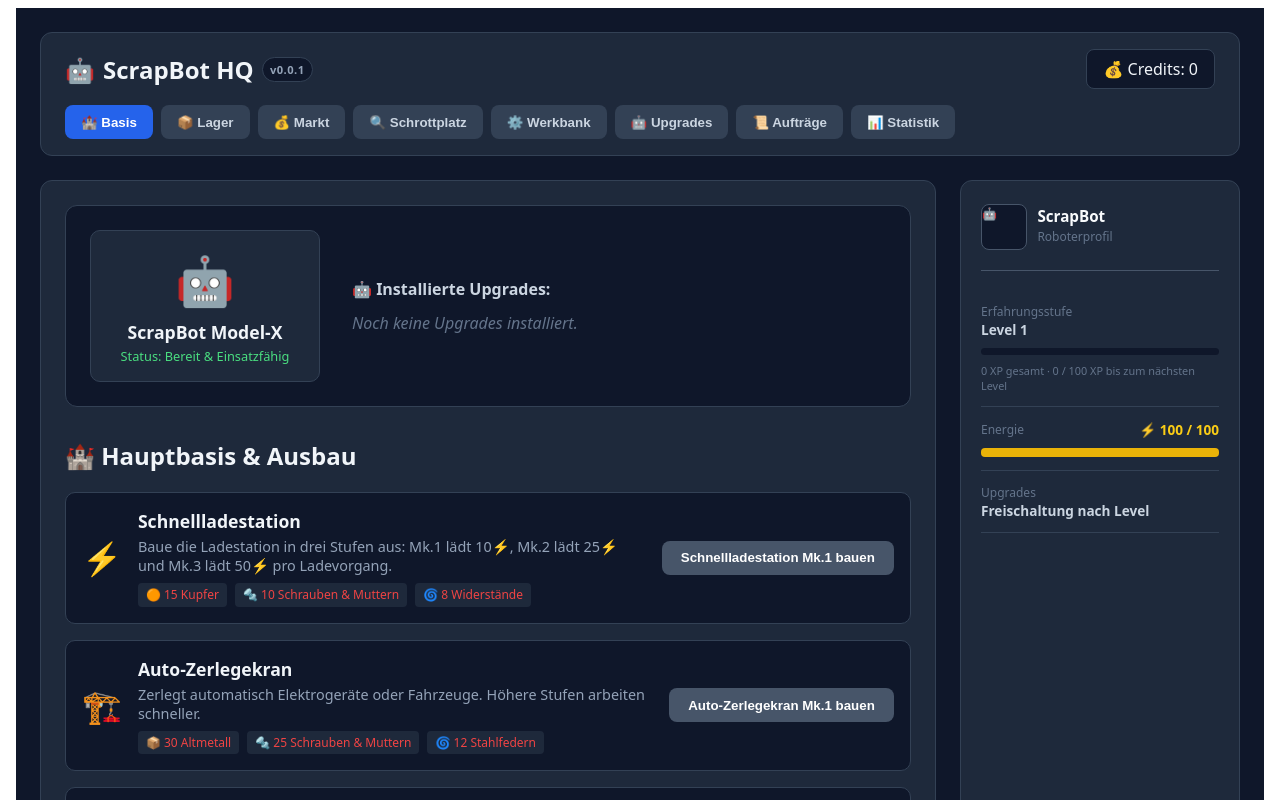
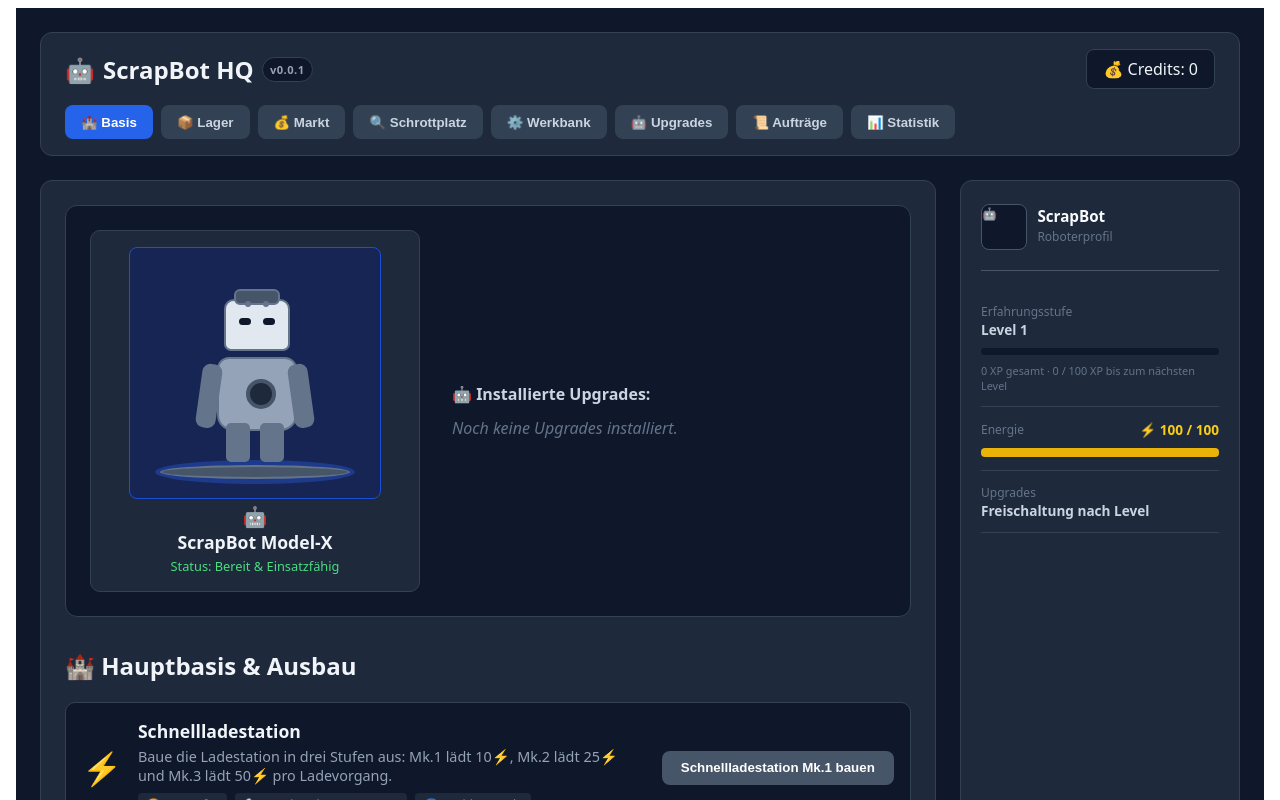
Before and after one commit to MrRenderson23/scrapbot, a SvelteKit app: page / in a window 1280 px wide. Shown: the top 800 px of the page. Built offline with nearby package versions, Linux system fonts and the light colour scheme.

Commit message:
Add modular visual robot display

```diff
--- a/src/routes/+page.svelte
+++ b/src/routes/+page.svelte
@@ -792,9 +792,44 @@
       <!-- WIEDER EINGEFÜGT: VISUELLES ROBOTER-PROFIL / VISUALISIERUNG -->
       <div class="robot-display-card">
         <div class="robot-visual-large">
-          <div class="robot-stage">{robotAvatar()}</div>
+          <div class="robot-scene">
+            <div class="robot-platform"></div>
+            <div class="robot-figure" class:robot-low-energy={energy < maxEnergy * 0.2}>
+              <div class="robot-sensor-bar">
+                <span class:installed={purchasedUpgrades.includes('radar_eyes')}></span>
+                <span class:installed={purchasedUpgrades.includes('radar_eyes')}></span>
+              </div>
+              <div class="robot-head">
+                <span class="robot-eye" class:radar-active={purchasedUpgrades.includes('radar_eyes')}></span>
+                <span class="robot-eye" class:radar-active={purchasedUpgrades.includes('radar_eyes')}></span>
+              </div>
+              <div class="robot-body">
+                <span class="robot-core" class:core-active={purchasedUpgrades.includes('solar_battery')}></span>
+              </div>
+              <div class="robot-arm robot-arm-left"></div>
+              <div class="robot-arm robot-arm-right" class:has-cutter={purchasedUpgrades.some(id => id.startsWith('laser_cutter_mk'))}></div>
+              <div class="robot-leg robot-leg-left"></div>
+              <div class="robot-leg robot-leg-right"></div>
+            </div>
+            {#if purchasedUpgrades.includes('solar_battery')}
+              <span class="robot-module-label module-energy">🔋 Kern-Kondensator</span>
+            {/if}
+            {#if purchasedUpgrades.includes('radar_eyes')}
+              <span class="robot-module-label module-radar">👁️ Infrarot-Radar</span>
+            {/if}
+            {#if purchasedUpgrades.some(id => id.startsWith('laser_cutter_mk'))}
+              {@const laserLevel = purchasedUpgrades.includes('laser_cutter_mk3') ? 'Mk.3' : purchasedUpgrades.includes('laser_cutter_mk2') ? 'Mk.2' : 'Mk.1'}
+              <span class="robot-module-label module-cutter">🔥 Plasmabrenner {laserLevel}</span>
+            {/if}
+          </div>
+          <div class="robot-avatar-caption">{robotAvatar()}</div>
           <h3>ScrapBot Model-X</h3>
-          <p class="robot-status">Status: Bereit & Einsatzfähig</p>
+          <p class="robot-status">
+            {#if activeDismantleId}Status: Zerlegevorgang läuft
+            {:else if activeSearchType}Status: Suche läuft
+            {:else if energy < maxEnergy * 0.2}Status: Energie niedrig
+            {:else}Status: Bereit & Einsatzfähig{/if}
+          </p>
         </div>
 
         <div class="robot-installed-upgrades">
@@ -1590,12 +1625,191 @@
     padding: 1rem 1.5rem;
     border-radius: 10px;
     border: 1px solid #334155;
-    min-width: 180px;
-  }
-
-  .robot-stage {
-    font-size: 3rem;
-    margin-bottom: 0.5rem;
+    min-width: min(280px, 100%);
+  }
+
+  .robot-scene {
+    position: relative;
+    width: min(250px, 100%);
+    height: 250px;
+    margin: 0 auto 0.25rem;
+    overflow: hidden;
+    background: #172554;
+    border: 1px solid #1d4ed8;
+    border-radius: 8px;
+  }
+
+  .robot-platform {
+    position: absolute;
+    left: 12%;
+    right: 12%;
+    bottom: 19px;
+    height: 10px;
+    background: #475569;
+    border: 2px solid #64748b;
+    border-radius: 50%;
+    box-shadow: 0 0 0 5px #1e3a8a;
+  }
+
+  .robot-figure {
+    position: absolute;
+    left: 50%;
+    bottom: 33px;
+    width: 116px;
+    height: 175px;
+    transform: translateX(-50%);
+    animation: robot-hover 3s ease-in-out infinite;
+  }
+
+  .robot-head,
+  .robot-body,
+  .robot-arm,
+  .robot-leg,
+  .robot-sensor-bar {
+    position: absolute;
+    background: #cbd5e1;
+    border: 2px solid #64748b;
+  }
+
+  .robot-head {
+    left: 27px;
+    top: 12px;
+    width: 62px;
+    height: 48px;
+    border-radius: 10px 10px 7px 7px;
+    background: #e2e8f0;
+  }
+
+  .robot-body {
+    left: 20px;
+    top: 70px;
+    width: 76px;
+    height: 70px;
+    border-radius: 12px 12px 16px 16px;
+    background: #94a3b8;
+  }
+
+  .robot-sensor-bar {
+    left: 37px;
+    top: 2px;
+    width: 42px;
+    height: 12px;
+    border-radius: 6px;
+    background: #475569;
+    z-index: 2;
+  }
+
+  .robot-sensor-bar span {
+    display: inline-block;
+    width: 6px;
+    height: 6px;
+    margin: 1px 4px;
+    border-radius: 50%;
+    background: #64748b;
+  }
+
+  .robot-sensor-bar span.installed {
+    background: #facc15;
+    box-shadow: 0 0 8px #facc15;
+  }
+
+  .robot-eye {
+    position: absolute;
+    top: 17px;
+    width: 12px;
+    height: 7px;
+    border-radius: 4px;
+    background: #0f172a;
+  }
+
+  .robot-eye:first-child { left: 13px; }
+  .robot-eye:last-child { right: 13px; }
+
+  .robot-eye.radar-active {
+    background: #22d3ee;
+    box-shadow: 0 0 10px #22d3ee;
+    animation: radar-pulse 1.5s ease-in-out infinite;
+  }
+
+  .robot-core {
+    position: absolute;
+    left: 27px;
+    top: 20px;
+    width: 22px;
+    height: 22px;
+    border: 4px solid #475569;
+    border-radius: 50%;
+    background: #1e293b;
+  }
+
+  .robot-core.core-active {
+    background: #facc15;
+    border-color: #fef08a;
+    box-shadow: 0 0 14px #facc15;
+  }
+
+  .robot-arm {
+    top: 77px;
+    width: 16px;
+    height: 60px;
+    border-radius: 8px;
+    background: #64748b;
+  }
+
+  .robot-arm-left { left: 2px; transform: rotate(8deg); }
+  .robot-arm-right { right: 2px; transform: rotate(-8deg); }
+
+  .robot-arm-right.has-cutter {
+    background: #f97316;
+    border-color: #fdba74;
+    box-shadow: 0 0 10px #f97316;
+  }
+
+  .robot-leg {
+    top: 136px;
+    width: 20px;
+    height: 35px;
+    border-radius: 5px;
+    background: #64748b;
+  }
+
+  .robot-leg-left { left: 29px; }
+  .robot-leg-right { right: 29px; }
+
+  .robot-low-energy .robot-core {
+    background: #ef4444;
+    border-color: #fca5a5;
+    box-shadow: 0 0 12px #ef4444;
+  }
+
+  .robot-avatar-caption {
+    min-height: 1.5rem;
+    font-size: 1.25rem;
+  }
+
+  .robot-module-label {
+    position: absolute;
+    padding: 0.25rem 0.4rem;
+    color: #e2e8f0;
+    background: #0f172a;
+    border: 1px solid #475569;
+    border-radius: 4px;
+    font-size: 0.65rem;
+    white-space: nowrap;
+  }
+
+  .module-energy { left: 8px; bottom: 45px; }
+  .module-radar { right: 8px; top: 45px; }
+  .module-cutter { right: 8px; bottom: 72px; }
+
+  @keyframes robot-hover {
+    0%, 100% { transform: translateX(-50%) translateY(0); }
+    50% { transform: translateX(-50%) translateY(-4px); }
+  }
+
+  @keyframes radar-pulse {
+    0%, 100% { opacity: 0.65; }
+    50% { opacity: 1; }
   }
 
   .robot-visual-large h3 {
```
